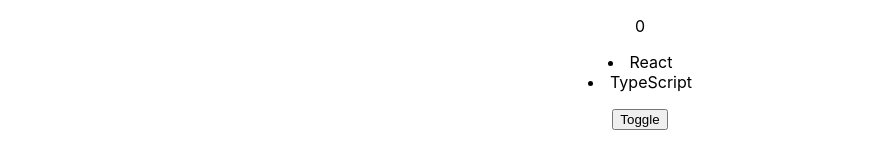
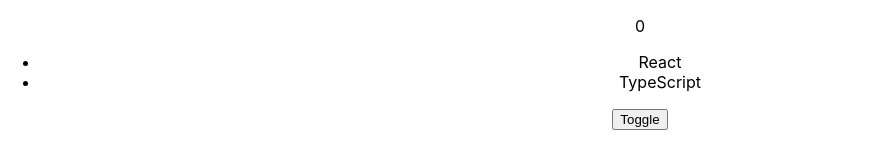
Before and after one commit to Shollytemmy/TypeScript-App-Basic, a React (Create React App) app: page / in a window 1280 px wide. Shown: the top 156 px of the page, without its empty margins (0-879 px from the left). Built offline with nearby package versions, Linux system fonts and the light colour scheme.

Commit message:
add open & close toggle func

```diff
--- a/src/components/User.tsx
+++ b/src/components/User.tsx
@@ -23,16 +23,16 @@
     <div>
 
      <p>{age}</p>
-     <p>{skills.map((skill) => <li key={skill}>{skill}</li>)}</p>
+     <ul>{skills.map((skill) => <li key={skill}>{skill}</li>)}</ul>
      <button onClick={
 
       () => {setIsLogin(!isLogIn)
-        setUser("Admin")
+        setUser("Muhammed Jamiu")
       }
 
 
 
-      }>Toggle</button>
+      }>{isLogIn ? "Close": "Toggle"}</button>
      <p>{isLogIn
      ? user
      : ''}</p>
```
